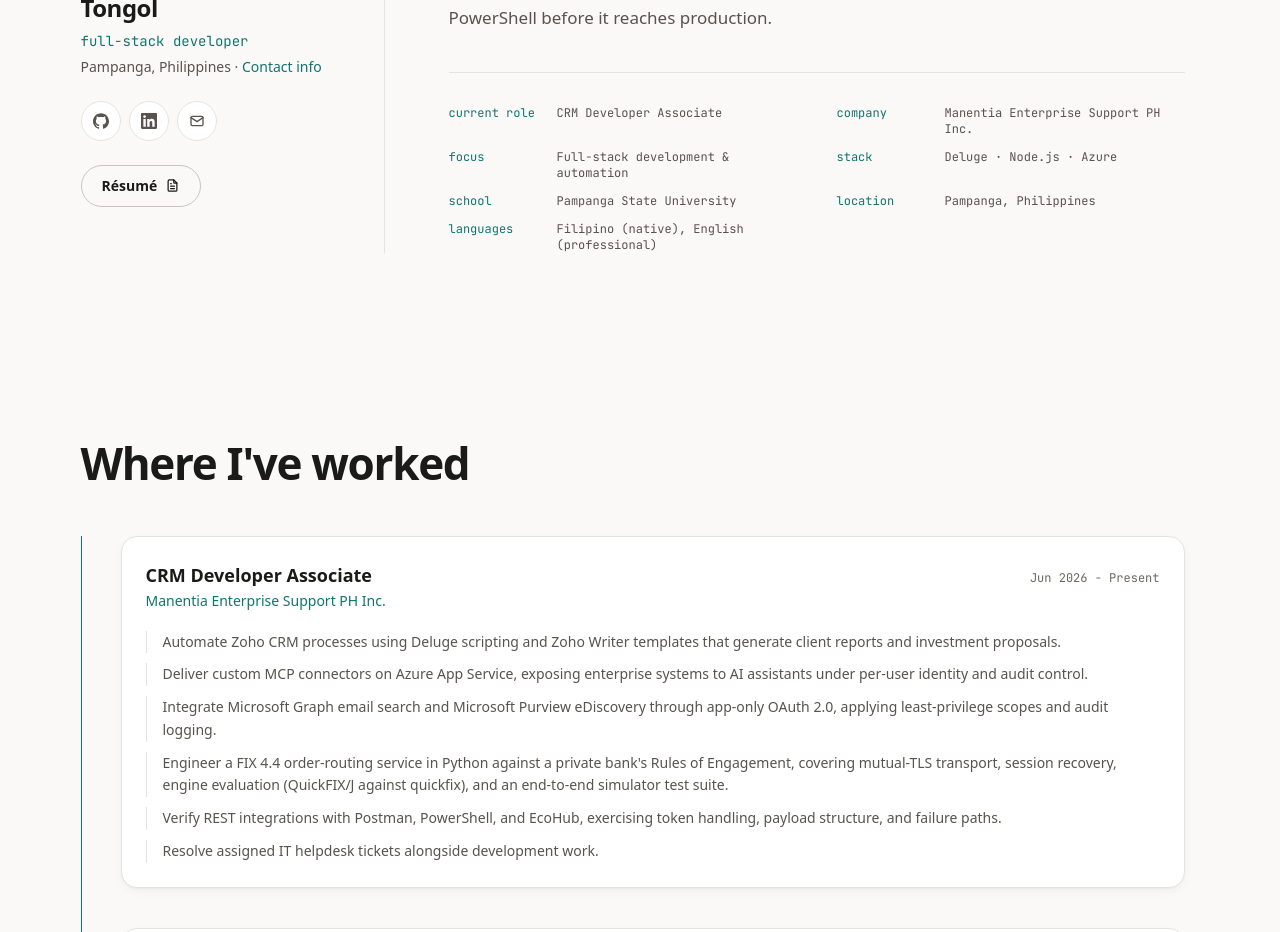
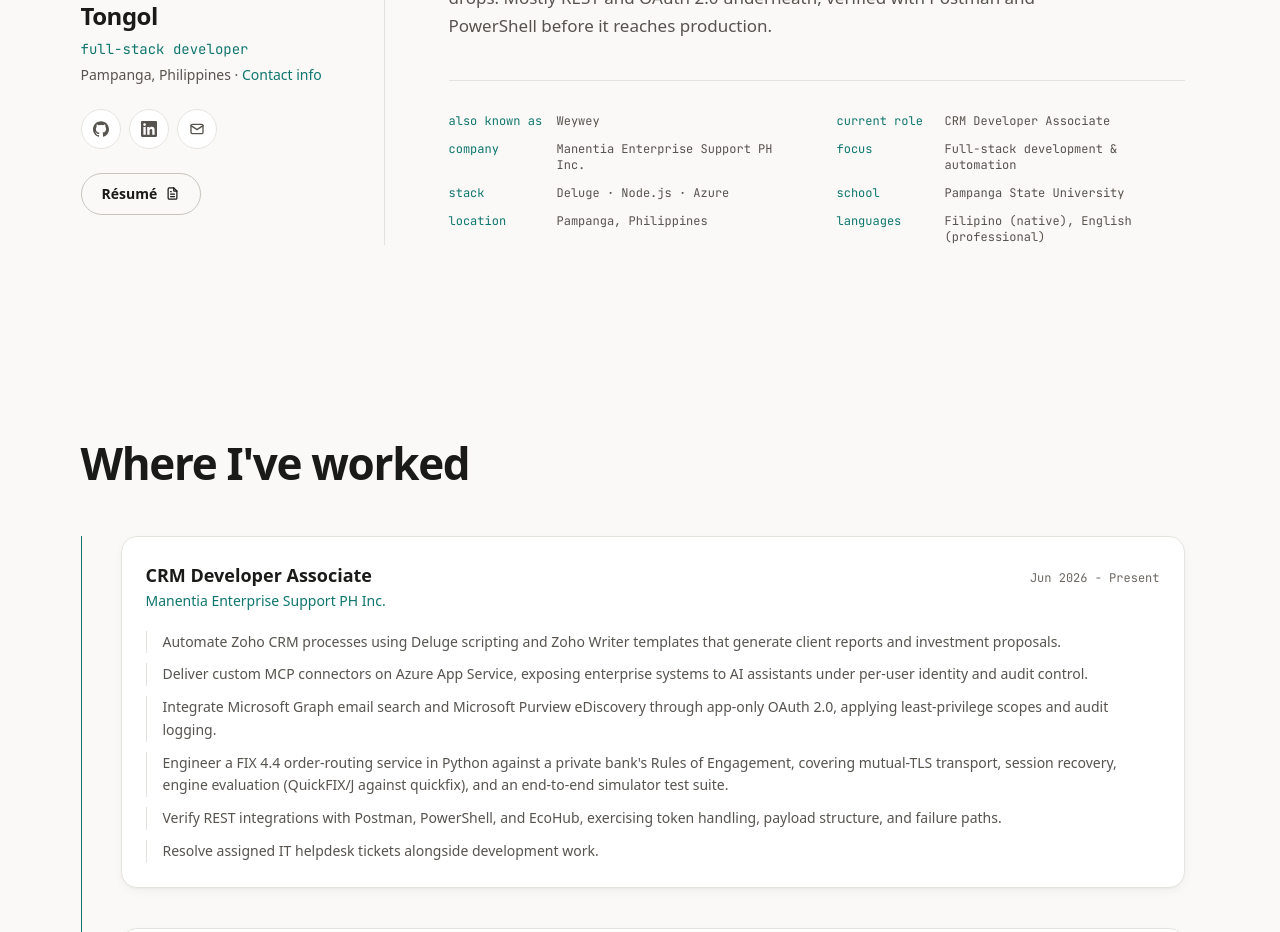
Before and after one commit to codew3y/wencebenieremtongol, a React (Vite) app in the folder wencetongol/: page / in a window 1280 px wide. Shown: the part 1240-2172 px from the top of the page. Built offline with nearby package versions, Linux system fonts and the light colour scheme; a web font is replaced by a local one.

Commit message:
Add Weywey as an alternate name

```diff
--- a/wencetongol/index.html
+++ b/wencetongol/index.html
@@ -59,7 +59,7 @@
         "@context": "https://schema.org",
         "@type": "Person",
         "name": "Wence Benierem Tongol",
-        "alternateName": "Wence Tongol",
+        "alternateName": ["Wence Tongol", "Weywey Tongol", "Weywey"],
         "url": "https://wencetongol.vercel.app/",
         "image": "https://wencetongol.vercel.app/og-image.png",
         "jobTitle": "Full-Stack Developer",
@@ -147,9 +147,11 @@
     <div id="seo-fallback">
       <h1>Wence Benierem Tongol</h1>
       <p><strong>Full-Stack Developer</strong>, Pampanga, Philippines</p>
+      <p>Also known as Weywey Tongol.</p>
 
       <p>
-        Wence Tongol is a full-stack developer working mainly in TypeScript. He
+        Wence Benierem Tongol, also known as Weywey, is a full-stack developer
+        working mainly in TypeScript. He
         builds Next.js and React interfaces, the APIs that serve them, and the
         PostgreSQL databases behind both, as well as the integrations that
         connect applications to AI tools.
--- a/wencetongol/src/components/About.jsx
+++ b/wencetongol/src/components/About.jsx
@@ -17,6 +17,7 @@
 // separate facts panel went: it listed the same things twice, one of them a
 // column away from the other.
 const meta = [
+  { key: "also known as", value: "Weywey" },
   { key: "current role", value: "CRM Developer Associate" },
   { key: "company", value: "Manentia Enterprise Support PH Inc." },
   { key: "focus", value: "Full-stack development & automation" },
```
